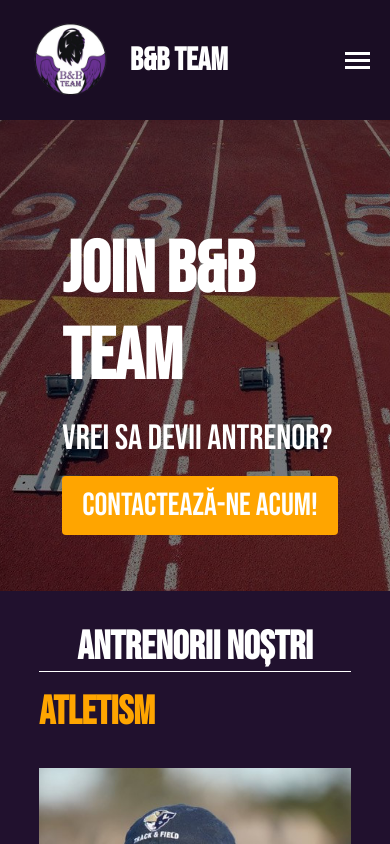
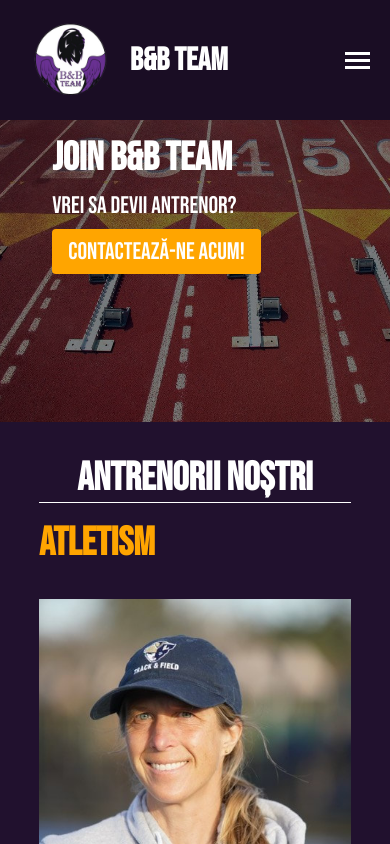
Before and after one commit to claudette1203/bbteam, a React (Vite) app in the folder bbteam/: page /coaches in a window 390 px wide. Shown: the top 844 px of the page. Built offline with nearby package versions, Linux system fonts and the light colour scheme.

Commit message:
mobile friendly hero

```diff
--- a/bbteam/src/components/Hero.css
+++ b/bbteam/src/components/Hero.css
@@ -7,12 +7,10 @@
   text-align: left;
   color: #fff;
 
-  /* Adjust padding so content isn’t hidden behind a fixed navbar */
   padding: 100px 20px;
   height: 70vh;
 }
 
-/* The overlay */
 .hero::before {
   content: "";
   position: absolute;
@@ -20,11 +18,10 @@
   left: 0;
   width: 100%;
   height: 100%;
-  background-color: rgba(0, 0, 0, 0.5); /* semi-transparent black overlay */
-  z-index: 0; /* behind the text */
+  background-color: rgba(0, 0, 0, 0.5);
+  z-index: 0;
 }
 
-/* Ensure text and buttons sit above the overlay */
 .hero > * {
   position: relative;
   margin-left: 5vh;
@@ -57,3 +54,26 @@
 .cta-button:hover {
   background-color: #e59400;
 }
+
+@media (max-width: 768px) {
+  .hero {
+    padding: 50px 10px;
+    height: 50vh;
+  }
+
+  .hero h1 {
+    font-size: 2.5rem;
+    margin-top: 10vh;
+  }
+
+  .hero p {
+    font-size: 1.5rem;
+    margin-top: 1vh;
+    margin-bottom: 2vh;
+  }
+
+  .cta-button {
+    padding: 8px 16px;
+    font-size: 1.5rem;
+  }
+}
--- a/bbteam/src/components/Hero.tsx
+++ b/bbteam/src/components/Hero.tsx
@@ -25,7 +25,6 @@ const Hero: React.FC<HeroProps> = ({
     >
       <h1>{heading}</h1>
       <p>{subheading}</p>
-      {/* Use <a> if linking to external page, or <NavLink> if it's within your React Router */}
       <a href={buttonLink} className="cta-button">
         {buttonText}
       </a>
```
